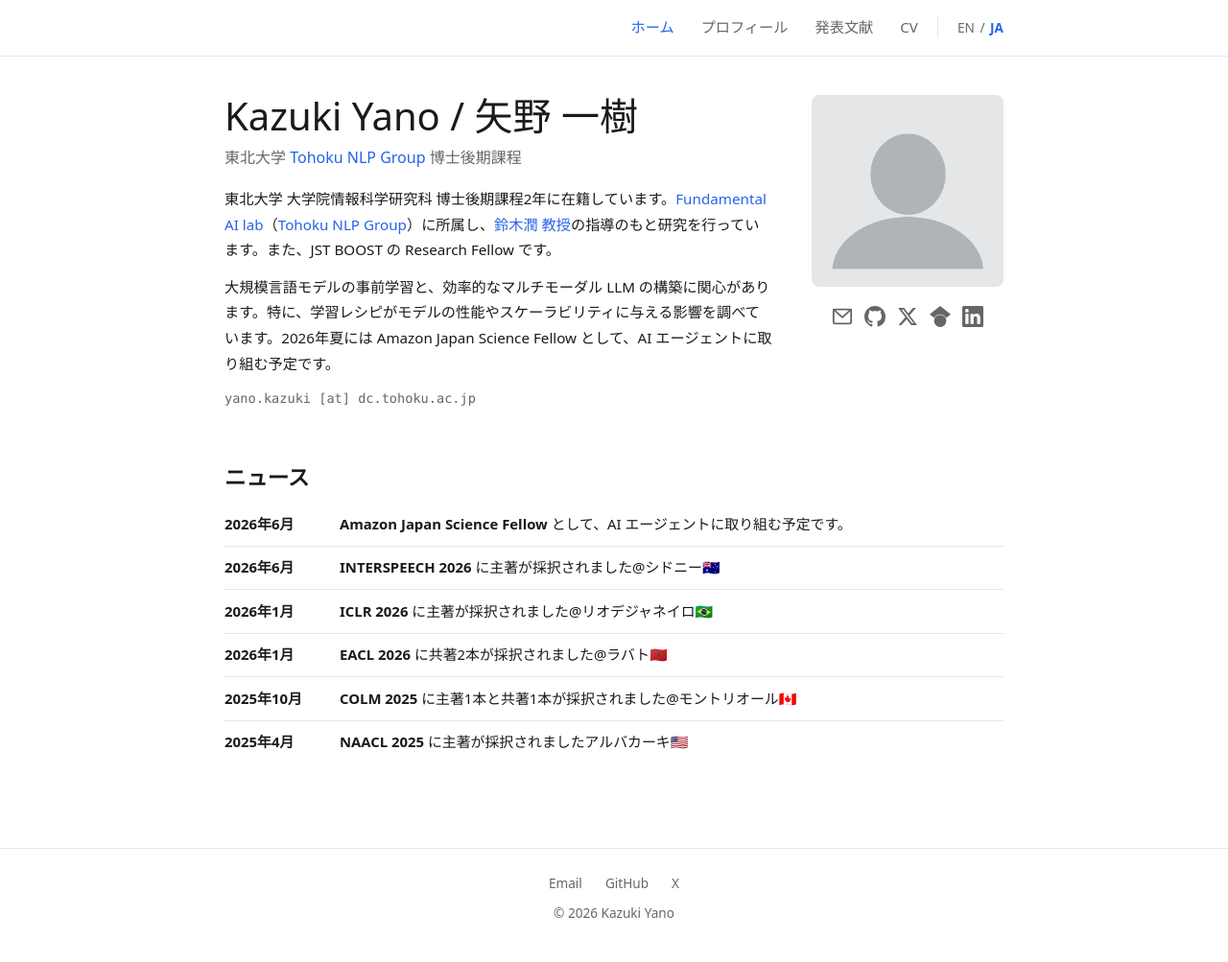
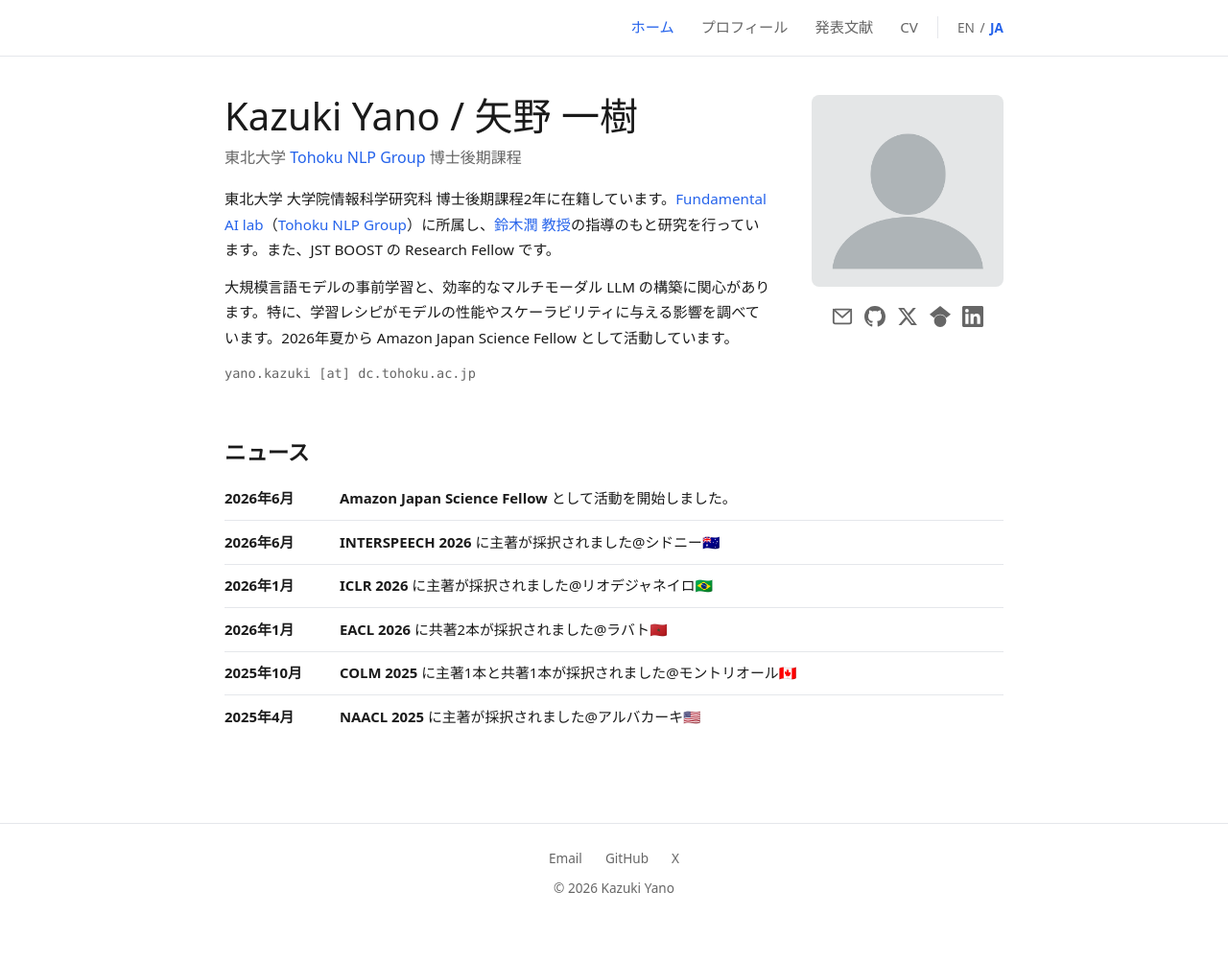
Before and after one commit to Kazuki-Ya/Kazuki-Ya.github.io, a Jekyll site: the page built from _pages/ja/index.html, in a window 1280 px wide. Shown: the whole page at 96% size. Built offline with Jekyll 4.4.1, drawn with Linux system fonts in a browser that asks for light colours; after the commit the page ends 977 px from its top, so only the background shows below that.

Commit message:
Update Amazon fellowship homepage wording

```diff
--- a/_pages/ja/index.html
+++ b/_pages/ja/index.html
@@ -15,7 +15,7 @@
       東北大学 大学院情報科学研究科 博士後期課程2年に在籍しています。<a href="https://www.fai.cds.tohoku.ac.jp/">Fundamental AI lab</a>（<a href="https://www.nlp.ecei.tohoku.ac.jp/">Tohoku NLP Group</a>）に所属し、<a href="https://www.fai.cds.tohoku.ac.jp/members/js/">鈴木潤 教授</a>の指導のもと研究を行っています。また、JST BOOST の Research Fellow です。
     </p>
     <p class="hero-bio">
-      大規模言語モデルの事前学習と、効率的なマルチモーダル LLM の構築に関心があります。特に、学習レシピがモデルの性能やスケーラビリティに与える影響を調べています。2026年夏には Amazon Japan Science Fellow として、AI エージェントに取り組む予定です。
+      大規模言語モデルの事前学習と、効率的なマルチモーダル LLM の構築に関心があります。特に、学習レシピがモデルの性能やスケーラビリティに与える影響を調べています。2026年夏から Amazon Japan Science Fellow として活動しています。
     </p>
     <p class="hero-contact">{{ site.author.email | replace: "@", " [at] " }}</p>
   </div>
@@ -30,7 +30,7 @@
   <table class="news-table">
     <tr>
       <td class="news-date">2026年6月</td>
-      <td><strong>Amazon Japan Science Fellow</strong> として、AI エージェントに取り組む予定です。</td>
+      <td><strong>Amazon Japan Science Fellow</strong> として活動を開始しました。</td>
     </tr>
     <tr>
       <td class="news-date">2026年6月</td>
@@ -50,7 +50,7 @@
     </tr>
     <tr>
       <td class="news-date">2025年4月</td>
-      <td><strong>NAACL 2025</strong> に主著が採択されましたアルバカーキ🇺🇸</td>
+      <td><strong>NAACL 2025</strong> に主著が採択されました@アルバカーキ🇺🇸</td>
     </tr>
   </table>
 </section>
--- a/index.html
+++ b/index.html
@@ -14,7 +14,7 @@
       I am a second-year Ph.D. student in Information Science at <a href="https://www.fai.cds.tohoku.ac.jp/">Fundamental AI lab</a> (member of <a href="https://www.nlp.ecei.tohoku.ac.jp/">Tohoku NLP Group</a>) at Tohoku University, advised by Prof. <a href="https://www.fai.cds.tohoku.ac.jp/members/js/">Jun Suzuki</a>. I am also a Research Fellow in the JST BOOST Program.
     </p>
     <p class="hero-bio">
-      My research focuses on pre-training large language models and building efficient multimodal LLMs, with an interest in how training recipes shape model capability and scalability. In summer 2026, I will work as an Amazon Japan Science Fellow on AI agents.
+      My research focuses on pre-training large language models and building efficient multimodal LLMs, with an interest in how training recipes shape model capability and scalability. In summer 2026, I am working as an Amazon Japan Science Fellow.
     </p>
     <p class="hero-contact">{{ site.author.email | replace: "@", " [at] " }}</p>
   </div>
@@ -29,7 +29,7 @@
   <table class="news-table">
     <tr>
       <td class="news-date">June 2026</td>
-      <td>I will start as an <strong>Amazon Japan Science Fellow</strong>, working on AI agents.</td>
+      <td>I started as an <strong>Amazon Japan Science Fellow</strong>.</td>
     </tr>
     <tr>
       <td class="news-date">June 2026</td>
```
